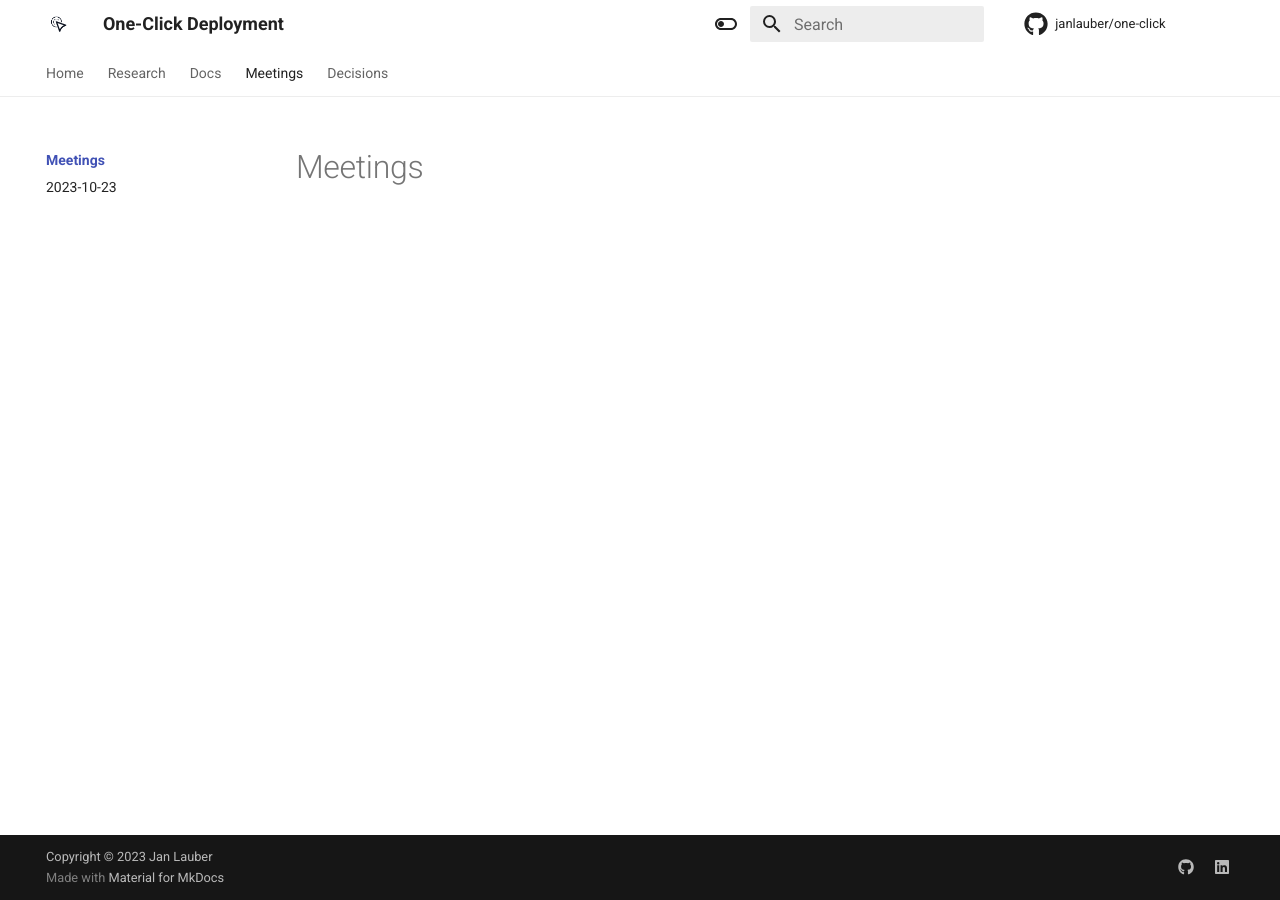
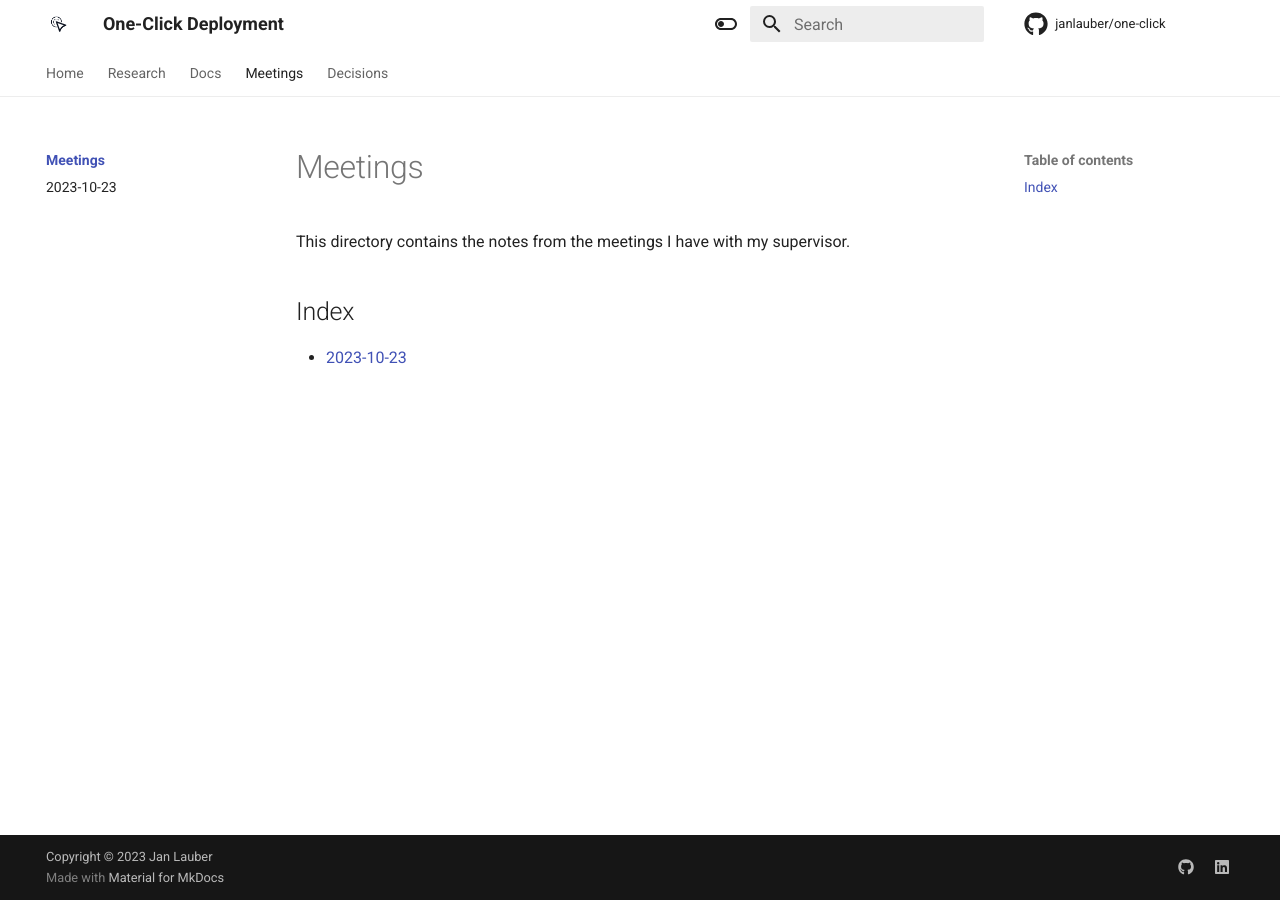
Before and after one commit to janlauber/one-click, an MkDocs documentation site: the page built from docs/meetings/index.md, in a window 1280 px wide. Built offline with MkDocs 1.6.1 and Material for MkDocs 9.7.7, drawn with Linux system fonts in a browser that asks for light colours; comment, search, counter and statistics services are not loaded.

Commit message:
docs: add meeting index
Signed-off-by: Jan Lauber <jan.lauber@protonmail.ch>

```diff
--- a/docs/meetings/index.md
+++ b/docs/meetings/index.md
@@ -1 +1,7 @@
 # Meetings
+
+This directory contains the notes from the meetings I have with my supervisor.
+
+## Index
+
+- [2023-10-23](2023-10-23.md)
```
